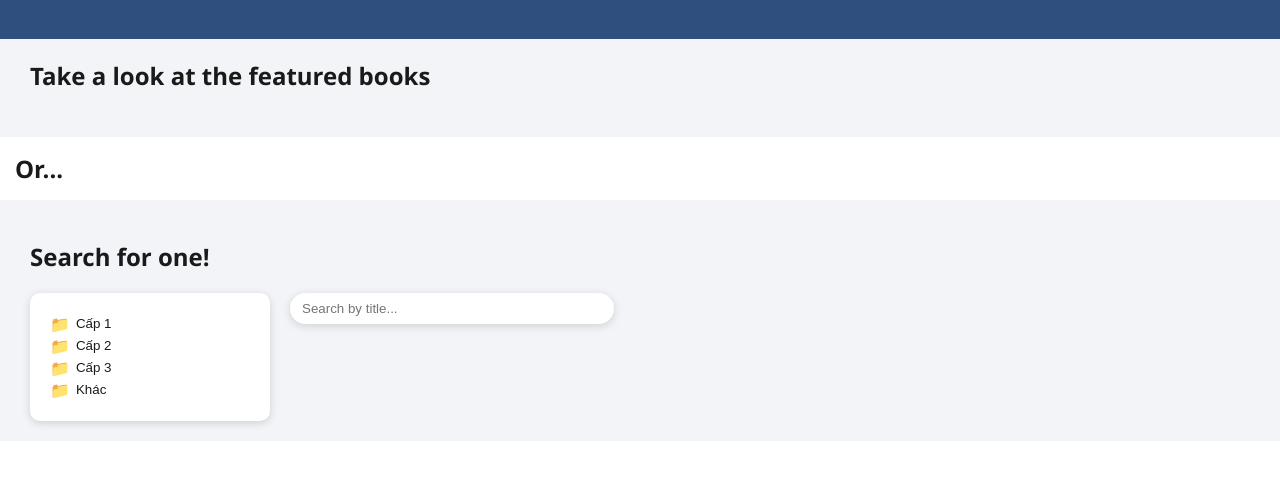
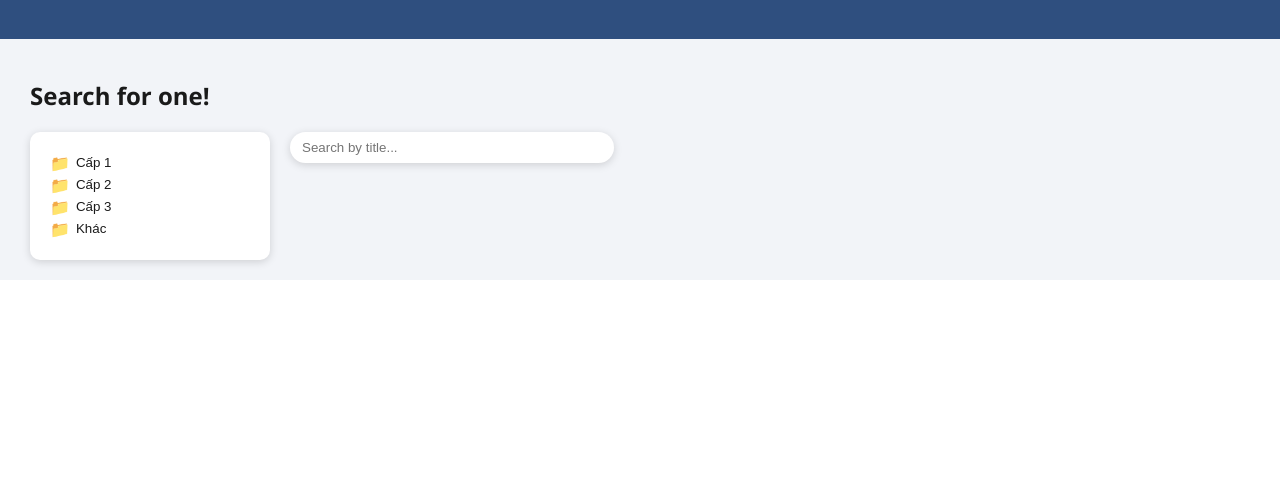
Before and after one commit to lezu311/libraryofsomething, a website: page public/index.html in a window 1280 px wide. Shown: the part 221-700 px from the top of the page. Drawn offline with Linux system fonts and the light colour scheme; no server answers.

Commit message:
UPD1.6.1

```diff
--- a/public/index.html
+++ b/public/index.html
@@ -28,14 +28,6 @@
             <a class="login-link" href="dangnhap_dangki/dangki.html">Đăng ký</a>
         </div>
     </header>
-
-    <section class="featured">
-        <h2>Take a look at the featured books</h2>
-        <div class="featured-list">
-        </div>
-    </section>
-
-    <h2 style="margin: 15px;">Or...</h2>
 
     <section class="search">
         <h2>Search for one!</h2>
```
